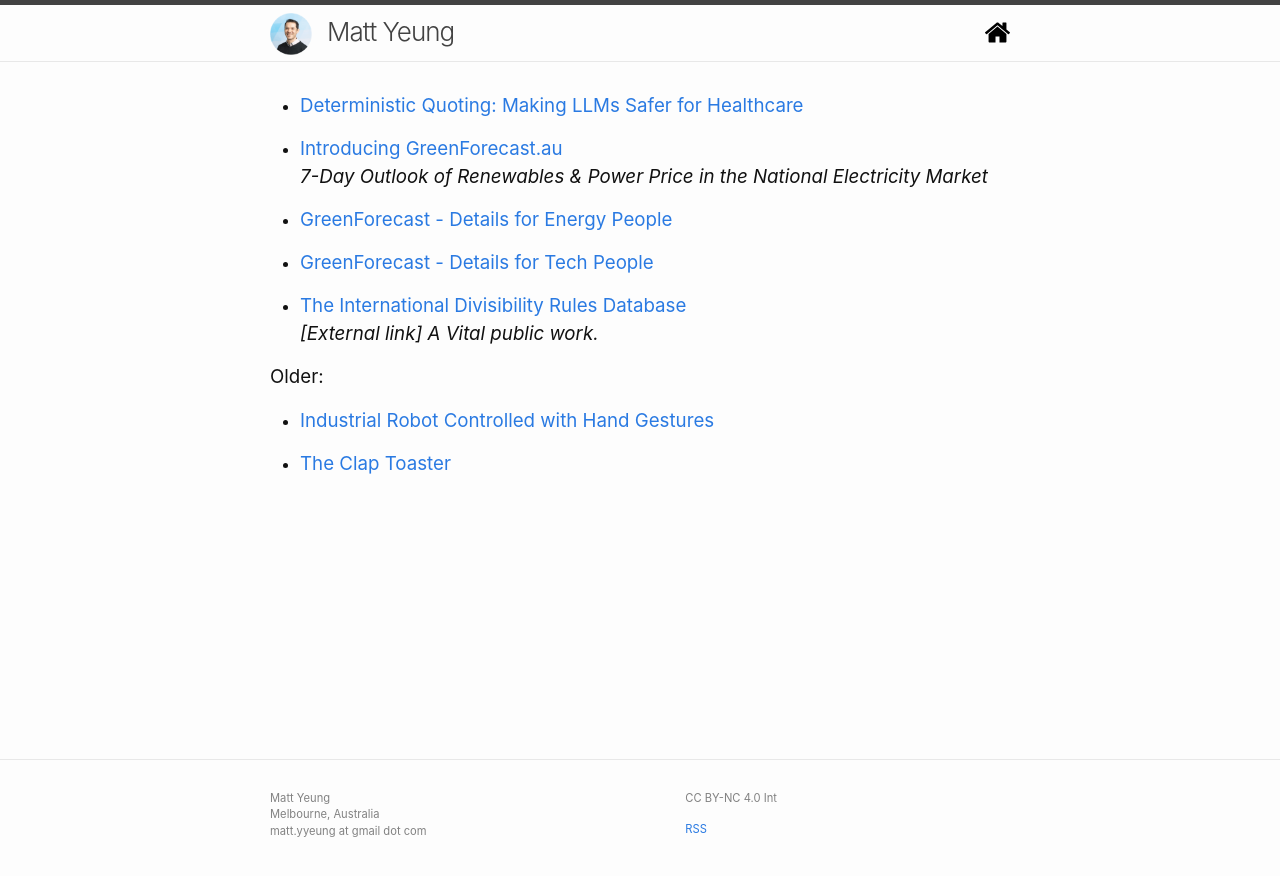
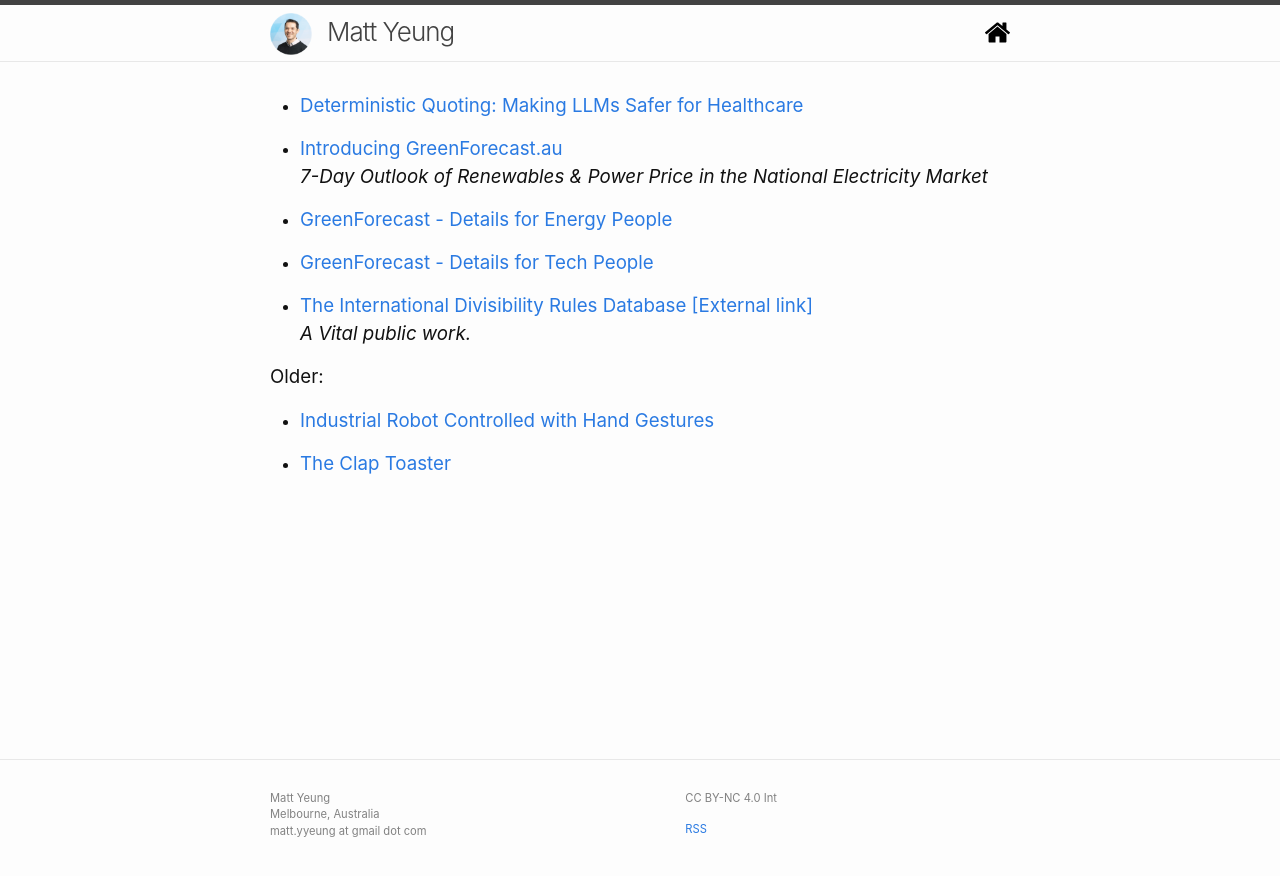
Before and after one commit to mattyyeung/mattyyeung.github.io, a Jekyll site: the page built from index.md, in a window 1280 px wide. Shown: the top 876 px of the page. Built offline with Jekyll 4.4.1, drawn with Linux system fonts in a browser that asks for light colours.

```diff
--- a/index.md
+++ b/index.md
@@ -18,7 +18,7 @@ layout: default
 
 - ### [GreenForecast - Details for Tech People](/greenforecast-tech-details)
 
-- ### [The International Divisibility Rules Database](https://divisibilityrules.com/) <br>*\[External link\] A Vital public work.*
+- ### [The International Divisibility Rules Database \[External link\]](https://divisibilityrules.com/)<br>*A Vital public work.*
 
 <!-- - ### [MicroGEM Sal6830™](/sal6830) -->
 
```
